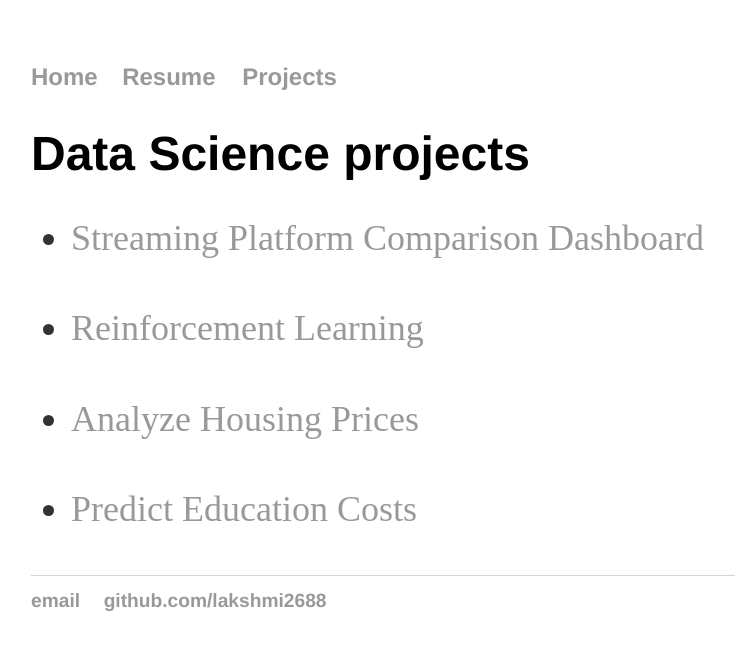
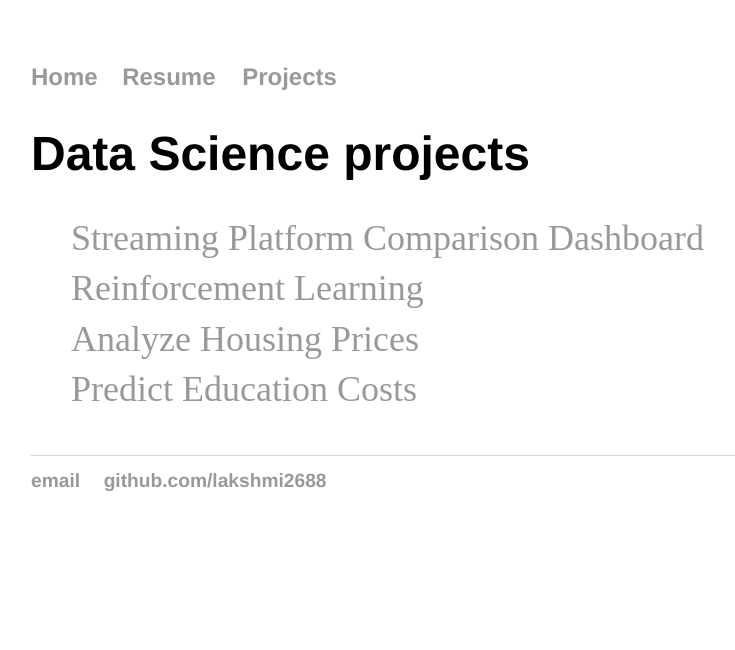
Before and after one commit to lakshmi2688/lakshmi2688.github.io, a Jekyll site: the page built from project/index.html, in a window 1280 px wide. Shown: the top 650 px of the page, without its empty margins (161-896 px from the left). Built offline with Jekyll 4.4.1, drawn with Linux system fonts in a browser that asks for light colours.

Commit message:
Update main.css

```diff
--- a/css/main.css
+++ b/css/main.css
@@ -43,6 +43,5 @@ ul.posts {
 }
 
 ul.posts li {
-    margin: 20px auto 40px;
-    font-size: 1.5em;
+    list-style : none;
 }
```
